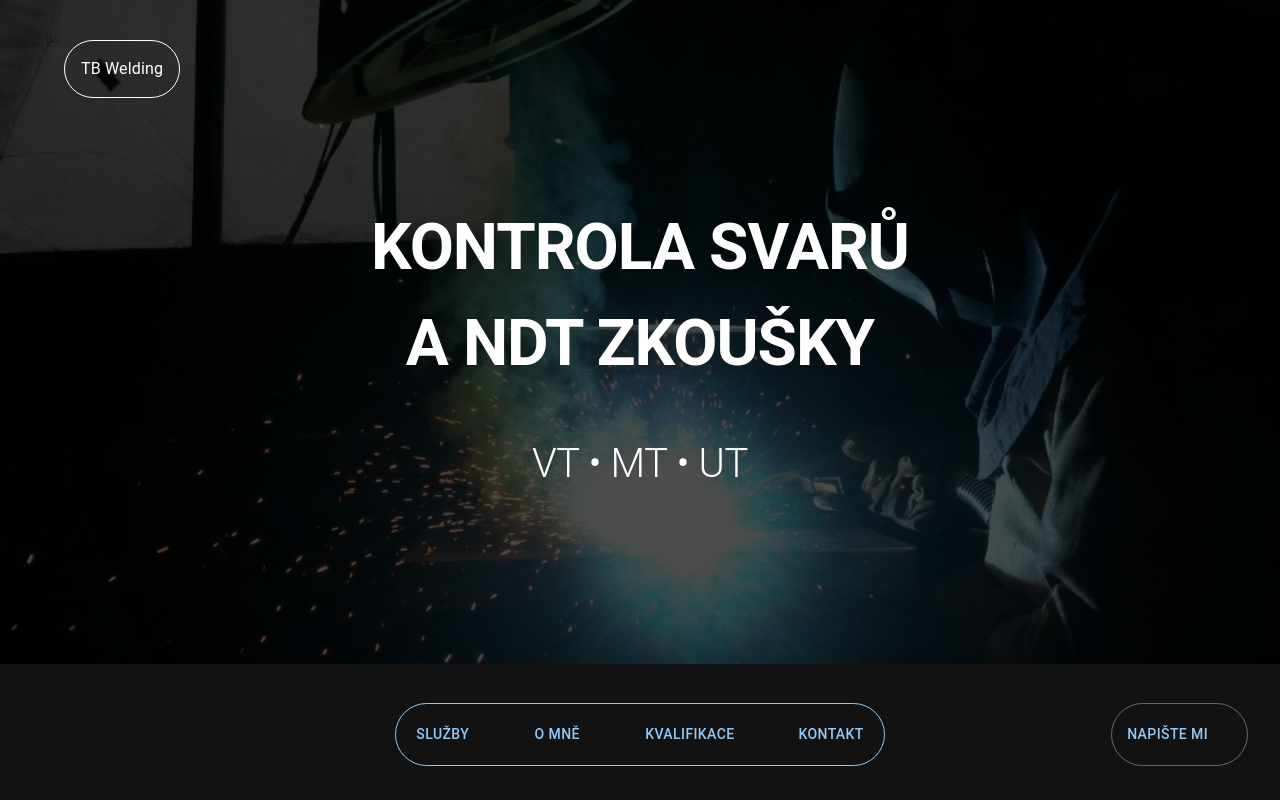
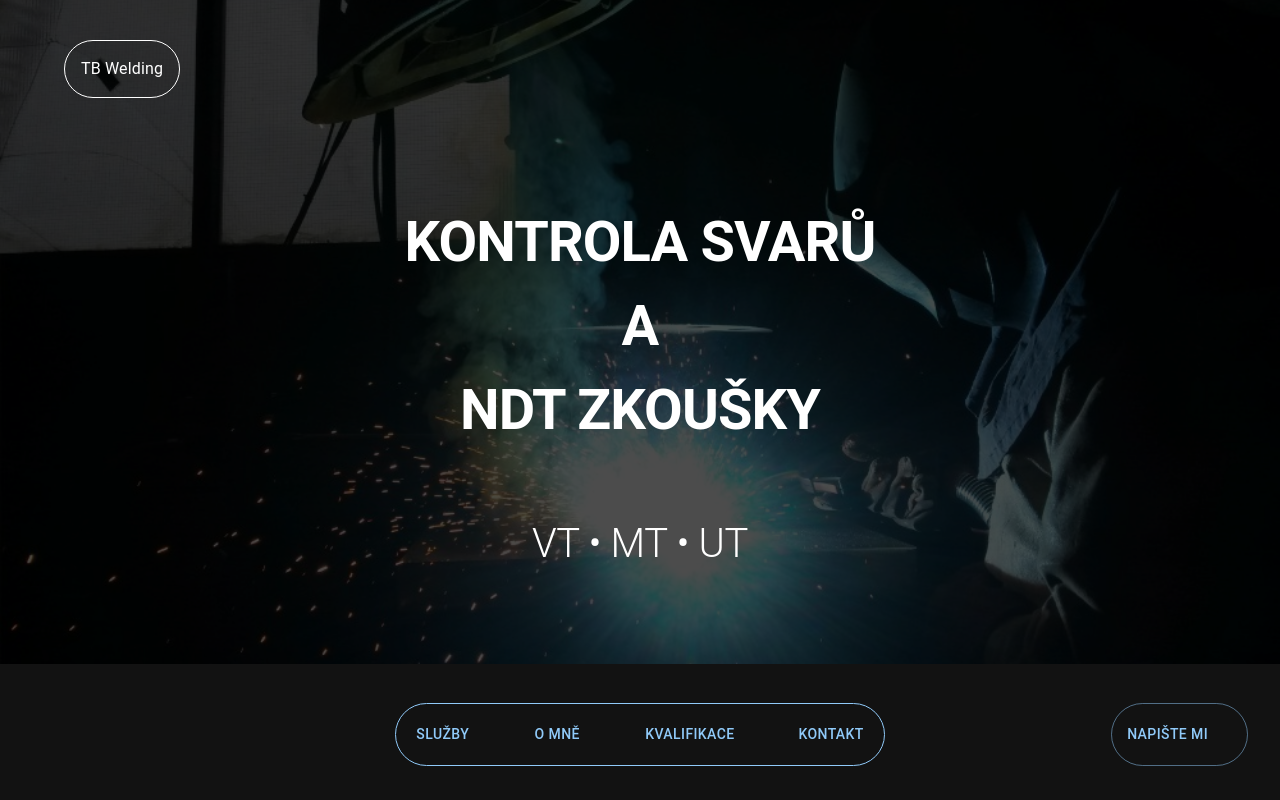
Before and after one commit to APoukar/tb-welding, a React (Vite) app: page / in a window 1280 px wide. Shown: the top 800 px of the page. Built offline with nearby package versions, Linux system fonts and the light colour scheme; some icons are missing.

Commit message:
Split heading to 3 lines

```diff
--- a/src/views/Welcome.tsx
+++ b/src/views/Welcome.tsx
@@ -16,7 +16,7 @@ export default function Welcome() {
                 fontWeight={700}
                 lineHeight={1.5}
                 sx={{
-                    fontSize: { xs: '2em', sm: '2.5em', md: '4em' },
+                    fontSize: { xs: '2em', sm: '2.5em', md: '3.5em' },
                     position: "absolute",
                     top: "25%",
                     left: "50%",
@@ -25,16 +25,18 @@ export default function Welcome() {
                     width: { xs: '90%', sm: '80%', md: 'auto' },
                 }}
             >
-                KONTROLA SVARŮ{' '}
-                <Box component="br" sx={{ display: { xs: 'block', sm: 'block', md: 'none', lg: 'block' } }} />
-                A NDT ZKOUŠKY
+                KONTROLA SVARŮ
+                <br />
+                A
+                <br />
+                NDT ZKOUŠKY
             </Typography>
             <Typography
                 variant="h2"
                 sx={{
                     fontSize: { xs: '1.5em', sm: '1.8em', md: '2.5em' },
                     position: "absolute",
-                    top: { xs: "46%", sm: "46%", md: "70%", lg: '55%'  },
+                    top: { xs: "46%", sm: "50%", md: "70%", lg: '65%'  },
                     left: "50%",
                     transform: "translateX(-50%)",
                     textAlign: "center",
```
Also changed, not shown: 1 other file (tests, documents, lock files or other folders).
